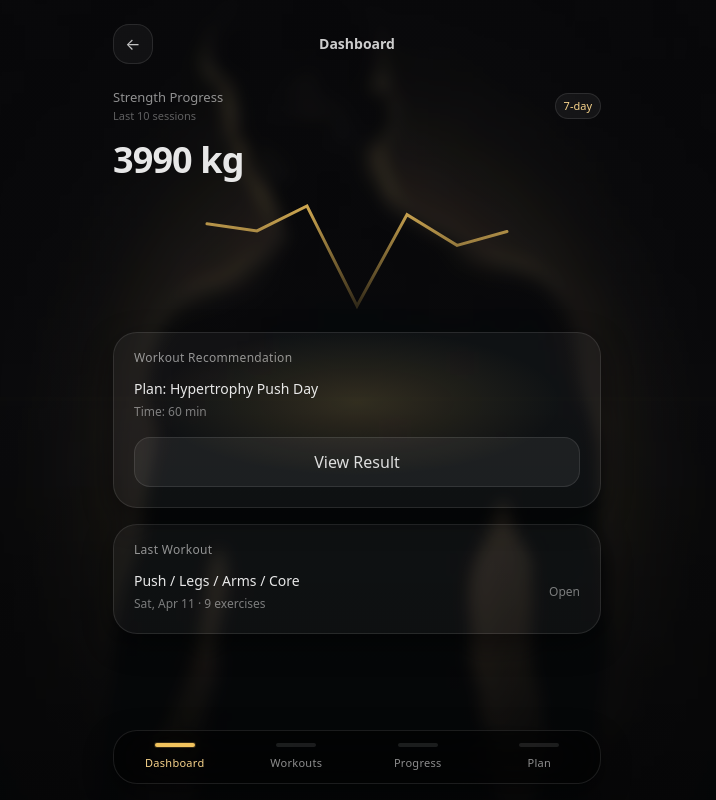
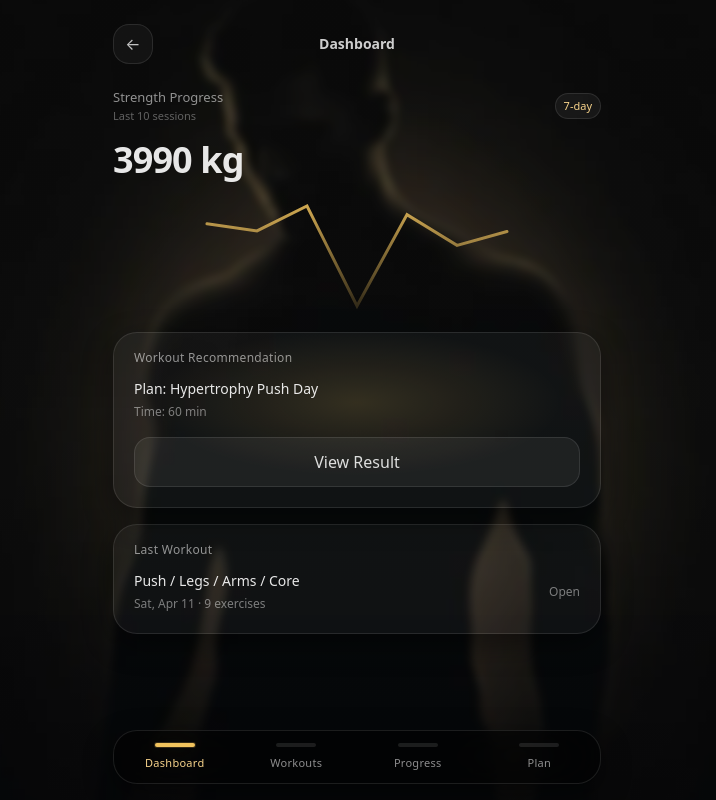
Before and after one commit to petemat/ascend, a React app: page / in a window 1280 px wide. Shown: the whole page, without its empty margins (283-999 px from the left). Built offline with nearby package versions, Linux system fonts and the light colour scheme; the HTML template or start-up script is replaced by a standard one.

Commit message:
tweak(ui): reduce blur further + boost silhouette opacity

```diff
--- a/src/App.tsx
+++ b/src/App.tsx
@@ -482,8 +482,8 @@ export default function App() {
           className="absolute left-1/2 top-[58%] w-[980px] max-w-none -translate-x-1/2 -translate-y-1/2"
           style={{
             // Make it clearly perceptible while staying premium.
-            opacity: debug ? 0.70 : 0.58,
-            filter: debug ? "blur(4px)" : "blur(8px)",
+            opacity: debug ? 0.85 : 0.75,
+            filter: debug ? "blur(2px)" : "blur(4px)",
           }}
         />
       </div>
```
